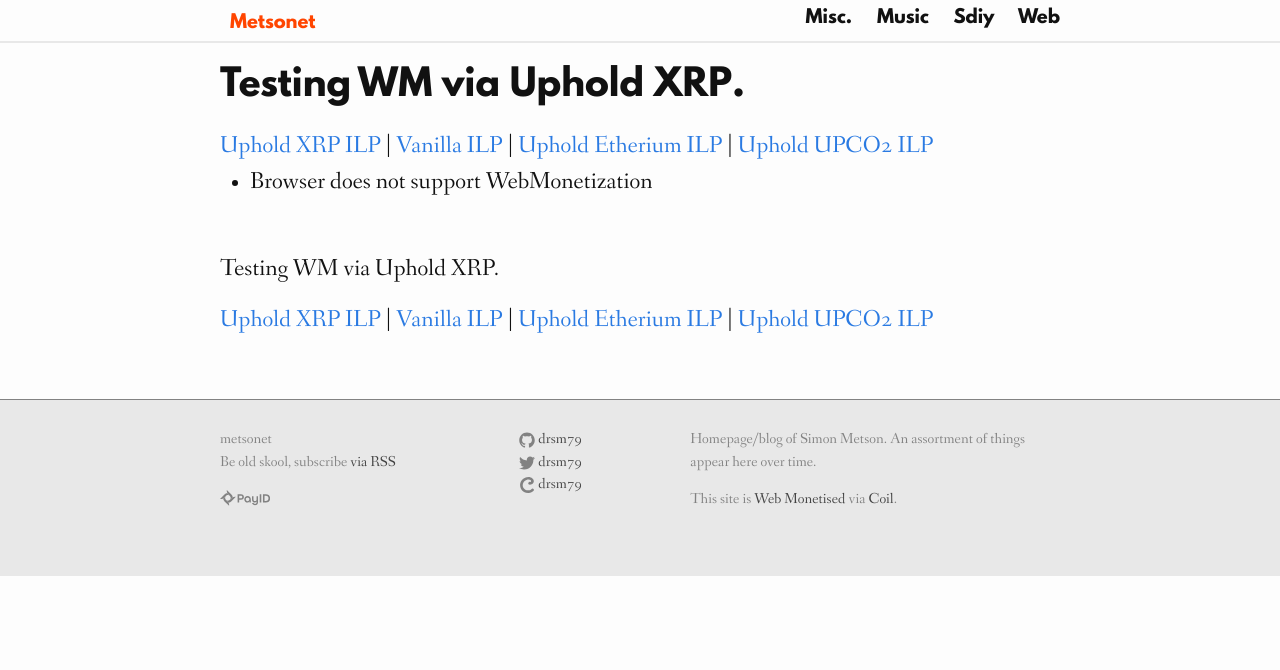
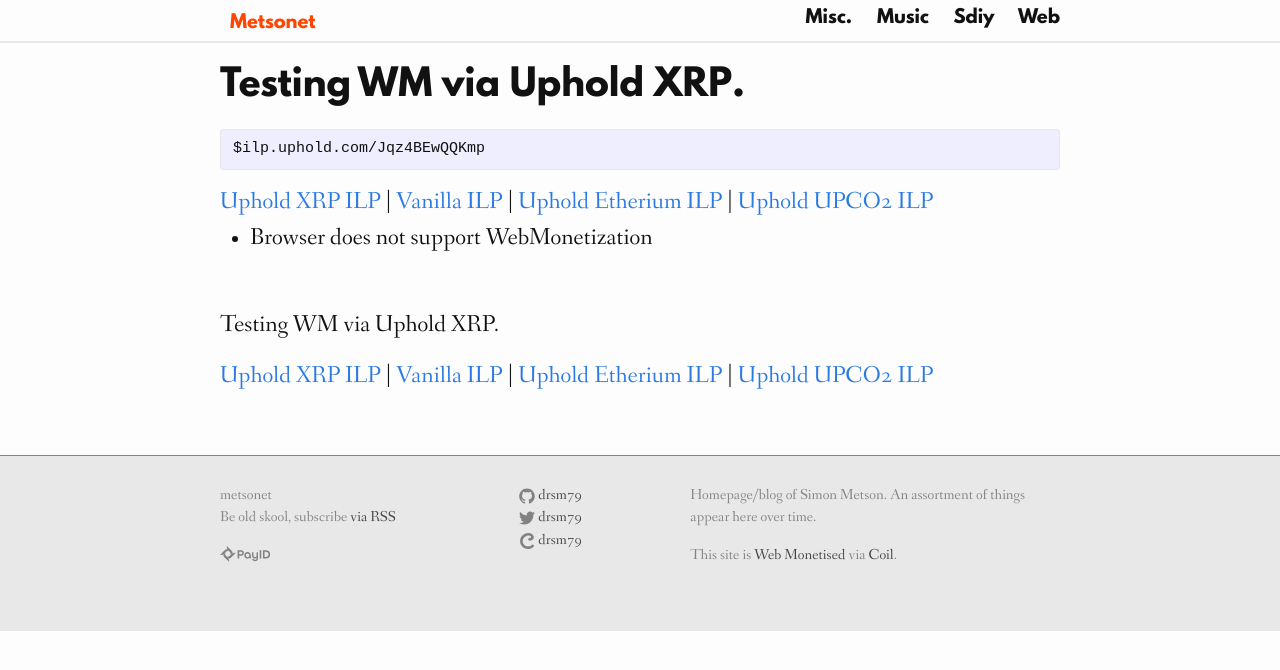
Before and after one commit to drsm79/drsm79.github.com, a Jekyll site: the page built from wm-test.html, in a window 1280 px wide. Shown: the top 670 px of the page. Built offline with Jekyll 4.4.1, drawn with Linux system fonts in a browser that asks for light colours; comment, search, counter and statistics services are not loaded.

Commit message:
Update wm_test.html

```diff
--- a/_layouts/wm_test.html
+++ b/_layouts/wm_test.html
@@ -4,6 +4,7 @@
     wm-test.js
 ---
 <h2>Testing WM via {{page.via}}.</h2>
+<pre><code>{{page.ilp}}</code></pre>
 <a href="wm-test.html" data-senna-off="true">Uphold XRP ILP</a> |
 <a href="vanilla-test.html" data-senna-off="true">Vanilla ILP</a> |
 <a href="eth-test.html" data-senna-off="true">Uphold Etherium ILP</a> |
```
